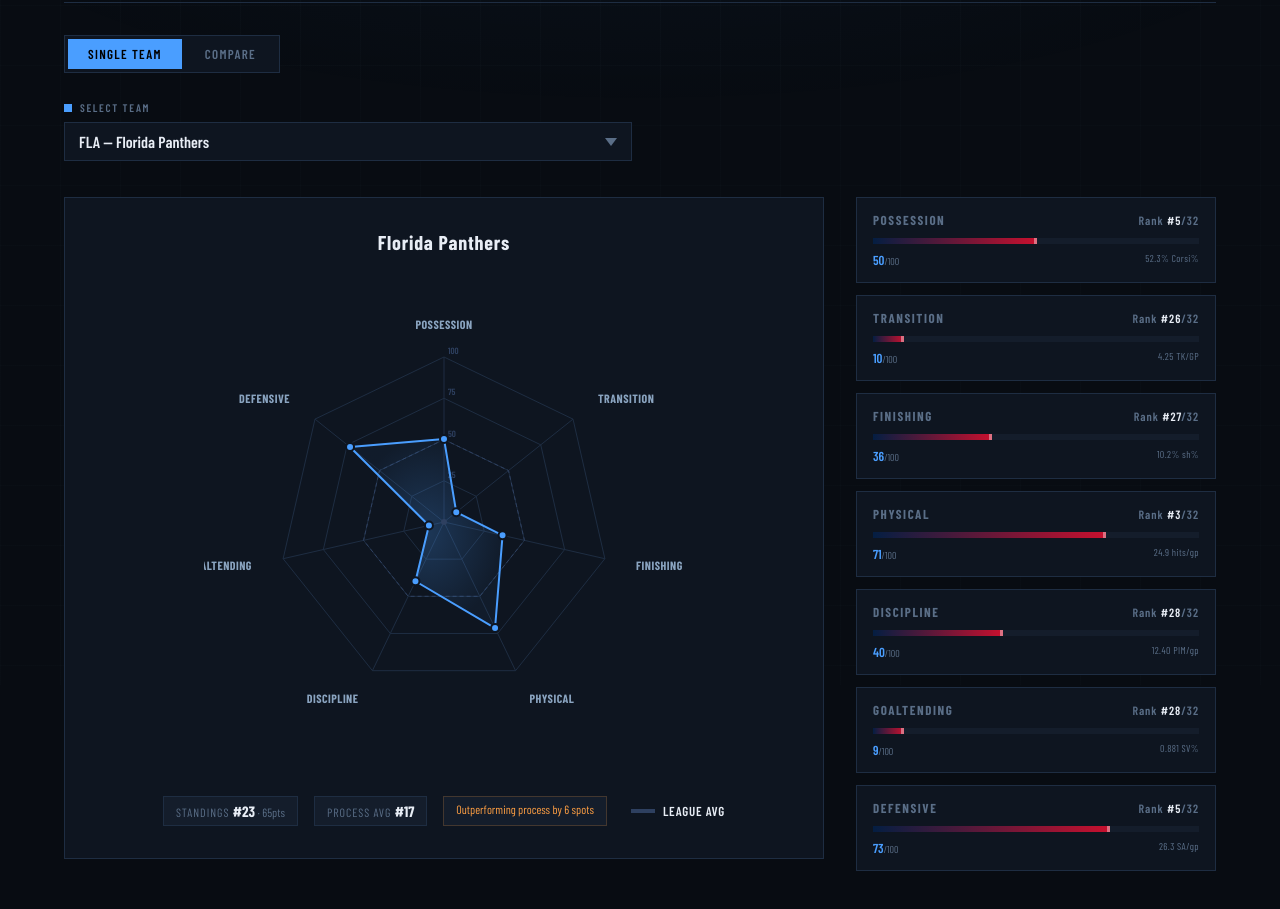
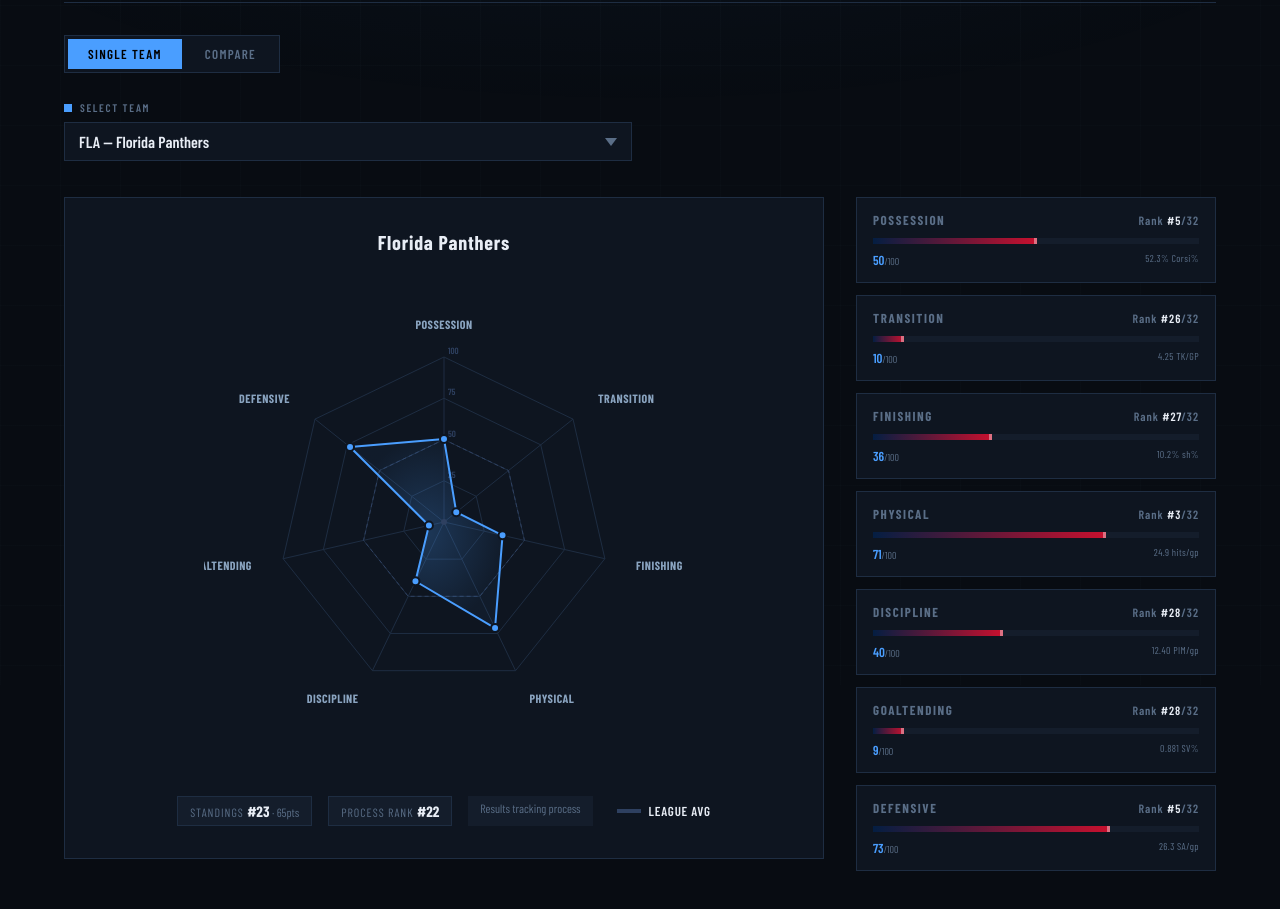
Before and after one commit to stat-trick-hockey/team_identity, a website: page radar.html in a window 1280 px wide. Shown: the part 115-1024 px from the top of the page. Drawn offline with nearby package versions, Linux system fonts and the light colour scheme; a web font is replaced by a local one.

Commit message:
Add files via upload

```diff
--- a/radar.html
+++ b/radar.html
@@ -682,10 +682,10 @@ function renderTitle(teamA, teamB) {
 
     // Process vs Results callout
     const sr = teamA.standings_rank;
-    const pr = Math.round(Object.values(teamA.ranks).reduce((a,b) => a+b, 0) / 7);
-    const divergence = sr - pr;
+    const pr = teamA._process_rank;
+    const divergence = sr != null && pr != null ? sr - pr : null;
     let callout = '';
-    if (sr != null) {
+    if (sr != null && pr != null) {
       const divColor  = divergence > 3 ? '#ff9f43' : divergence < -3 ? '#5ddb8a' : 'var(--muted)';
       const divLabel  = divergence > 3
         ? `Outperforming process by ${divergence} spots`
@@ -699,7 +699,7 @@ function renderTitle(teamA, teamB) {
           <span style="color:var(--muted)"> · ${teamA.points}pts</span>
         </div>
         <div style="font-family:'Barlow Condensed',sans-serif;font-size:12px;background:var(--surface2);border:1px solid var(--border);padding:5px 12px">
-          <span style="color:var(--muted);letter-spacing:.08em">PROCESS AVG </span>
+          <span style="color:var(--muted);letter-spacing:.08em">PROCESS RANK </span>
           <span style="color:var(--text);font-weight:700;font-size:15px">#${pr}</span>
         </div>
         <div style="font-family:'Barlow Condensed',sans-serif;font-size:12px;background:var(--surface2);border:1px solid ${divColor}33;padding:5px 12px;color:${divColor}">
@@ -736,6 +736,18 @@ fetch('data/team_identity.json')
   })
   .then(data => {
     TEAMS_DATA = data.teams;
+
+    // Rank each team's process (avg dimension rank) against all 32 teams.
+    // Lower avg rank = better process = lower process rank number.
+    const avgRanks = Object.entries(TEAMS_DATA).map(([abbr, t]) => ({
+      abbr,
+      avg: Object.values(t.ranks).reduce((a, b) => a + b, 0) / Object.values(t.ranks).length
+    }));
+    avgRanks.sort((a, b) => a.avg - b.avg);  // ascending: best process first
+    avgRanks.forEach((entry, i) => {
+      TEAMS_DATA[entry.abbr]._process_rank = i + 1;
+    });
+
     populateSelects();
     update();
   })
```
